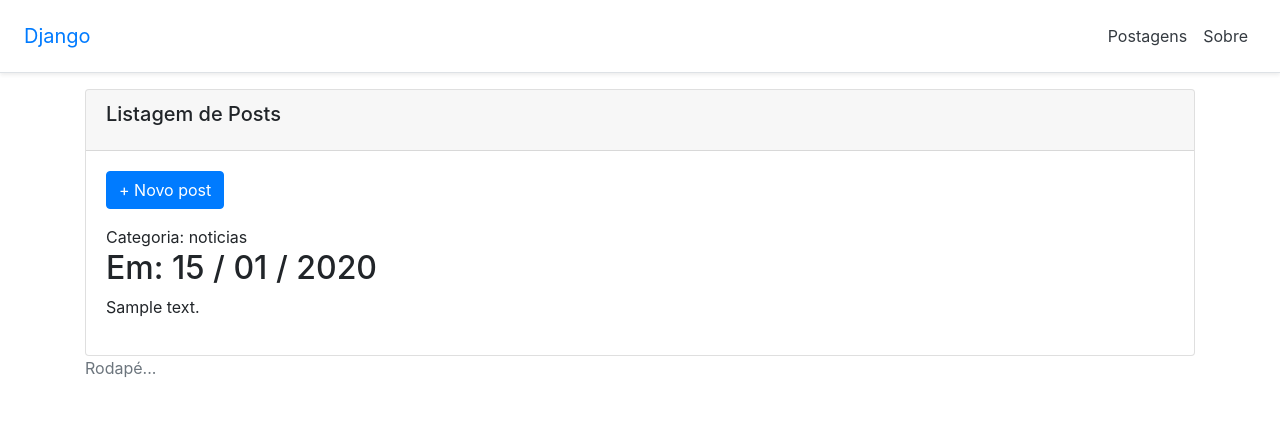
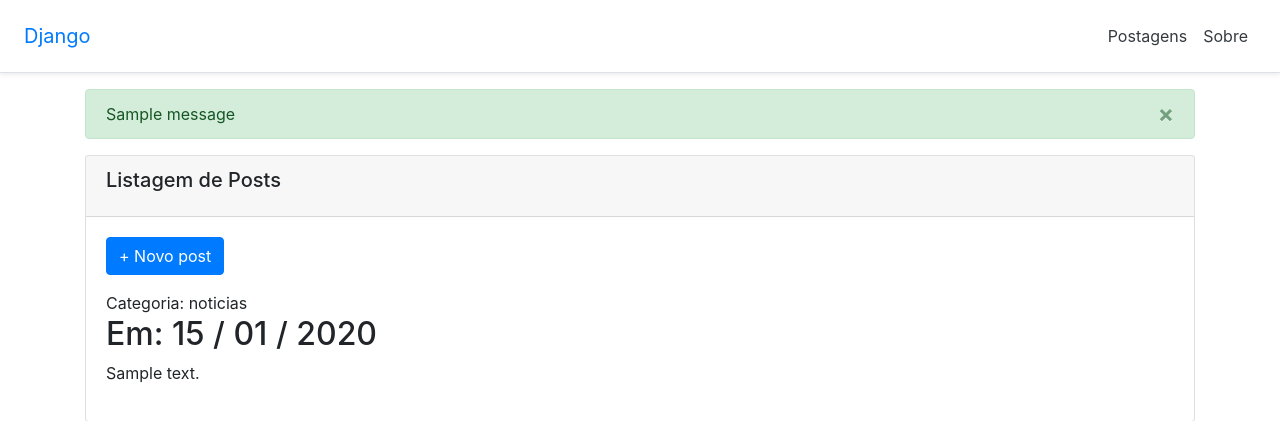
Before and after one commit to viihestheffany/django-blog, a Django app: page /posts in a window 1280 px wide. Shown: the top 421 px of the page. Run offline with Django 4.2, Linux system fonts and the light colour scheme; tables that the repository leaves empty hold one stand-in row (values such as "Sample post"); one stand-in notice (Sample message) is shown; some libraries are stand-ins or nearby versions.

Commit message:
Inclui flash messages.

```diff
--- a/blog/views.py
+++ b/blog/views.py
@@ -8,6 +8,7 @@ from blog.forms import PostModelForm
 from django.views.generic.edit import CreateView
 from django.urls import reverse_lazy
 from django.views.decorators.csrf import csrf_exempt
+from django.contrib import messages
 
 
 # incluir a class Httresponse.
@@ -68,8 +69,13 @@ class PostCreateView(CreateView):
     model = Post
     template_name = 'post/post_form.html'
     #fields = ('body_text', )
-    success_url = reverse_lazy('posts_list')
+    success_url = reverse_lazy('posts_all')
     form_class = PostModelForm
+    success_message = 'Postagem salva com sucesso.'
+
+    def form_valid(self, request, *args, **kwargs):
+        messages.success(self.request, self.success_message)
+        return super(PostCreateView, self).form_valid(request, *args, **kwargs)
 
 @csrf_exempt
 def create_post(request):
--- a/templates/_layout1.html
+++ b/templates/_layout1.html
@@ -23,6 +23,7 @@ bg-white border-bottom shadow-sm">
 {% endblock %}
 {% block main %}
 <div class="container">
+    {% include 'messages.html' %}
     {% block content %}
     <p>Conteúdo padrão...</p>
     {% endblock content %}
--- /dev/null
+++ b/templates/messages.html
@@ -0,0 +1,10 @@
+{% for message in messages %}
+<div class="container-fluid p-0">
+  <div class="alert {{ message.tags }} alert-dismissible" role="alert">
+    <button type="button" class="close" data-dismiss="alert" aria-label="Close">
+        <span aria-hidden="True">&times;</span>
+    </button>
+    {{ message }}
+  </div>
+</div>
+{% endfor %}
```
Also changed, not shown: webapp/settings.py (+9 -0 lines).
